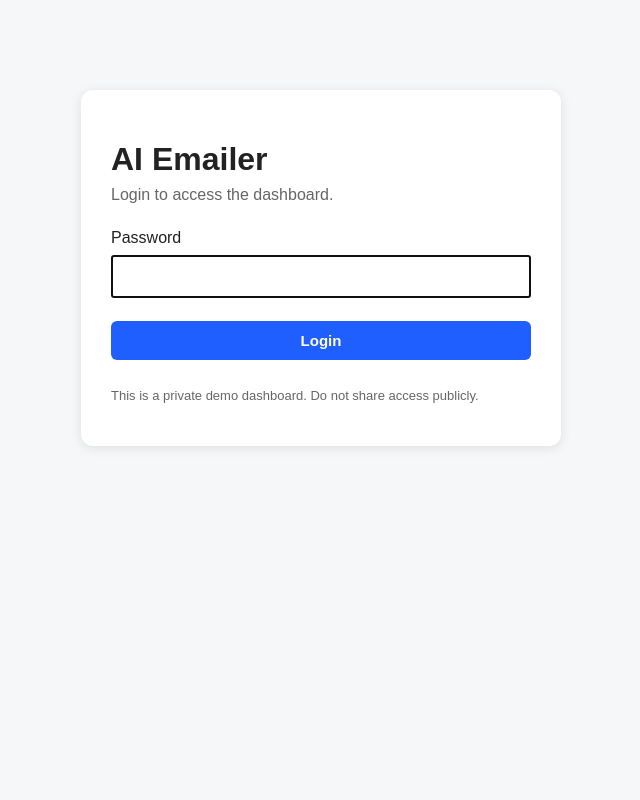
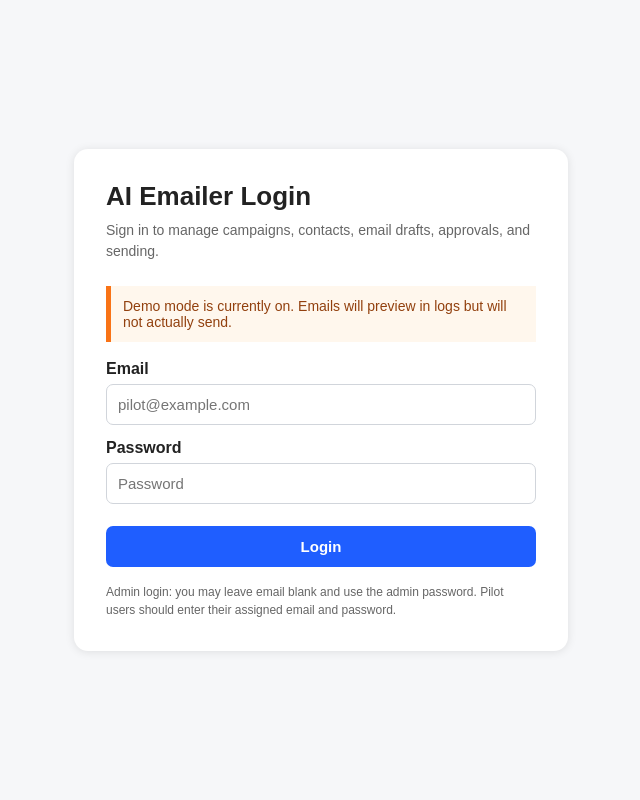
Before and after one commit to mmaynard82/AutoEmailer, a FastAPI app: page /login in a window 1280 px wide. Shown: the whole page, without its empty margins (319-959 px from the left). Run offline with FastAPI, Linux system fonts and the light colour scheme.

Commit message:
Add pilot login password hashing

```diff
--- a/app/main.py
+++ b/app/main.py
@@ -3,16 +3,18 @@ import hmac
 import hashlib
 from datetime import datetime
 from typing import List
+from urllib.parse import quote
 
 import pandas as pd
 from dotenv import load_dotenv
 from fastapi import FastAPI, Depends, UploadFile, File, HTTPException, Request, Form
 from fastapi.responses import RedirectResponse, HTMLResponse
 from fastapi.templating import Jinja2Templates
+from passlib.context import CryptContext
 from sqlmodel import Session, select
 
 from app.database import create_db_and_tables, get_session
-from app.models import Contact, Campaign, CadenceStep, EmailDraft, Suppression
+from app.models import Contact, Campaign, CadenceStep, EmailDraft, Suppression, AppUser
 from app.ai_writer import render_template_email
 from app.ses_sender import send_email_via_ses
 from app.hubspot_client import (
@@ -27,6 +29,7 @@ load_dotenv()
 app = FastAPI(title="AI Emailer MVP")
 
 templates = Jinja2Templates(directory="app/templates")
+pwd_context = CryptContext(schemes=["bcrypt"], deprecated="auto")
 
 DEMO_MODE = os.getenv("DEMO_MODE", "true").lower() == "true"
 ADMIN_PASSWORD = os.getenv("ADMIN_PASSWORD", "changeme")
@@ -37,6 +40,18 @@ APP_BASE_URL = os.getenv("APP_BASE_URL", "http://localhost:8000").rstrip("/")
 @app.on_event("startup")
 def on_startup():
     create_db_and_tables()
+
+
+# ------------------------------------------------------------
+# Redirect Helper
+# ------------------------------------------------------------
+
+def redirect_with_message(url: str, message: str):
+    separator = "&" if "?" in url else "?"
+    return RedirectResponse(
+        url=f"{url}{separator}message={quote(message)}",
+        status_code=303,
+    )
 
 
 # ------------------------------------------------------------
@@ -59,9 +74,24 @@ def is_logged_in(request: Request) -> bool:
     return hmac.compare_digest(token, expected_token)
 
 
+def current_user_email(request: Request) -> str:
+    return request.cookies.get("ai_emailer_user", "")
+
+
+def is_admin(request: Request) -> bool:
+    return current_user_email(request) == "admin"
+
+
 def require_dashboard_login(request: Request):
     if not is_logged_in(request):
         raise HTTPException(status_code=303, headers={"Location": "/login"})
+
+
+def require_admin_login(request: Request):
+    require_dashboard_login(request)
+
+    if not is_admin(request):
+        raise HTTPException(status_code=403, detail="Admin access required.")
 
 
 # ------------------------------------------------------------
@@ -123,26 +153,93 @@ def login_page(request: Request):
     return templates.TemplateResponse(
         request=request,
         name="login.html",
-        context={"error": ""},
+        context={
+            "error": "",
+            "demo_mode": DEMO_MODE,
+        },
     )
 
 
 @app.post("/login")
 def login_submit(
     request: Request,
+    email: str = Form(""),
     password: str = Form(...),
+    session: Session = Depends(get_session),
 ):
-    if password != ADMIN_PASSWORD:
+    """
+    Allows two login paths:
+    1. Admin login using ADMIN_PASSWORD. Email can be blank.
+    2. Pilot login using AppUser email/password.
+    """
+
+    # Admin fallback login
+    if password == ADMIN_PASSWORD:
+        response = RedirectResponse(url="/dashboard", status_code=303)
+        response.set_cookie(
+            key="ai_emailer_auth",
+            value=make_auth_token(),
+            httponly=True,
+            samesite="lax",
+            max_age=60 * 60 * 8,
+        )
+        response.set_cookie(
+            key="ai_emailer_user",
+            value="admin",
+            httponly=True,
+            samesite="lax",
+            max_age=60 * 60 * 8,
+        )
+        return response
+
+    # Pilot user login
+    email_clean = email.strip().lower()
+
+    if not email_clean:
         return templates.TemplateResponse(
             request=request,
             name="login.html",
-            context={"error": "Incorrect password."},
+            context={
+                "error": "Enter your email and password.",
+                "demo_mode": DEMO_MODE,
+            },
+        )
+
+    user = session.exec(
+        select(AppUser).where(AppUser.email == email_clean)
+    ).first()
+
+    if not user or not user.is_active:
+        return templates.TemplateResponse(
+            request=request,
+            name="login.html",
+            context={
+                "error": "Incorrect email or password.",
+                "demo_mode": DEMO_MODE,
+            },
+        )
+
+    if not pwd_context.verify(password, user.password_hash):
+        return templates.TemplateResponse(
+            request=request,
+            name="login.html",
+            context={
+                "error": "Incorrect email or password.",
+                "demo_mode": DEMO_MODE,
+            },
         )
 
     response = RedirectResponse(url="/dashboard", status_code=303)
     response.set_cookie(
         key="ai_emailer_auth",
         value=make_auth_token(),
+        httponly=True,
+        samesite="lax",
+        max_age=60 * 60 * 8,
+    )
+    response.set_cookie(
+        key="ai_emailer_user",
+        value=user.email,
         httponly=True,
         samesite="lax",
         max_age=60 * 60 * 8,
@@ -155,7 +252,135 @@ def login_submit(
 def logout():
     response = RedirectResponse(url="/login", status_code=303)
     response.delete_cookie("ai_emailer_auth")
+    response.delete_cookie("ai_emailer_user")
     return response
+
+
+# ------------------------------------------------------------
+# Admin Pilot User Management
+# ------------------------------------------------------------
+
+@app.get("/admin/pilot-users/new", response_class=HTMLResponse)
+def new_pilot_user_page(
+    request: Request,
+    message: str = "",
+):
+    require_admin_login(request)
+
+    return HTMLResponse(
+        content=f"""
+        <html>
+            <head>
+                <title>Create Pilot User</title>
+                <style>
+                    body {{
+                        font-family: Arial, sans-serif;
+                        background: #f6f7f9;
+                        padding: 40px;
+                    }}
+                    .card {{
+                        background: white;
+                        max-width: 560px;
+                        padding: 28px;
+                        border-radius: 12px;
+                        box-shadow: 0 1px 6px rgba(0,0,0,0.10);
+                    }}
+                    label {{
+                        display: block;
+                        font-weight: bold;
+                        margin-top: 14px;
+                    }}
+                    input {{
+                        width: 100%;
+                        padding: 10px;
+                        margin-top: 5px;
+                        box-sizing: border-box;
+                    }}
+                    button {{
+                        margin-top: 18px;
+                        padding: 10px 14px;
+                        background: #1f5eff;
+                        color: white;
+                        border: none;
+                        border-radius: 6px;
+                        font-weight: bold;
+                        cursor: pointer;
+                    }}
+                    a {{
+                        color: #1f5eff;
+                    }}
+                    .message {{
+                        background: #ecfdf5;
+                        border-left: 5px solid #047857;
+                        padding: 12px;
+                        margin-bottom: 18px;
+                    }}
+                </style>
+            </head>
+            <body>
+                <div class="card">
+                    <p><a href="/dashboard">Back to Dashboard</a></p>
+                    <h2>Create Pilot User</h2>
+
+                    {f'<div class="message">{message}</div>' if message else ''}
+
+                    <form method="post" action="/admin/pilot-users">
+                        <label>Name</label>
+                        <input type="text" name="name" placeholder="Pilot User">
+
+                        <label>Email</label>
+                        <input type="email" name="email" required placeholder="pilot@example.com">
+
+                        <label>Password</label>
+                        <input type="text" name="password" required placeholder="temporary-password">
+
+                        <button type="submit">Create Pilot User</button>
+                    </form>
+                </div>
+            </body>
+        </html>
+        """,
+        status_code=200,
+    )
+
+
+@app.post("/admin/pilot-users")
+def create_pilot_user(
+    request: Request,
+    email: str = Form(...),
+    password: str = Form(...),
+    name: str = Form("Pilot User"),
+    session: Session = Depends(get_session),
+):
+    require_admin_login(request)
+
+    email_clean = email.strip().lower()
+
+    existing = session.exec(
+        select(AppUser).where(AppUser.email == email_clean)
+    ).first()
+
+    if existing:
+        return redirect_with_message(
+            "/admin/pilot-users/new",
+            "Pilot user already exists.",
+        )
+
+    user = AppUser(
+        email=email_clean,
+        password_hash=pwd_context.hash(password),
+        name=name.strip() or "Pilot User",
+        role="pilot",
+        is_active=True,
+    )
+
+    session.add(user)
+    session.commit()
+
+    return redirect_with_message(
+        "/admin/pilot-users/new",
+        f"Pilot user created for {email_clean}.",
+    )
 
 
 # ------------------------------------------------------------
@@ -170,6 +395,7 @@ def home(request: Request):
         "message": "AI Emailer MVP is running",
         "dashboard": dashboard_link,
         "demo_mode": DEMO_MODE,
+        "logged_in_as": current_user_email(request),
         "next_steps": [
             "Login",
             "Create campaign",
@@ -413,6 +639,8 @@ def dashboard(
             "demo_mode": DEMO_MODE,
             "campaigns": campaign_rows,
             "analytics": analytics,
+            "current_user": current_user_email(request),
+            "is_admin": is_admin(request),
         },
     )
 
@@ -441,9 +669,9 @@ def dashboard_create_campaign(
     session.commit()
     session.refresh(campaign)
 
-    return RedirectResponse(
-        url=f"/dashboard/campaigns/{campaign.id}?message=Campaign created. Add an email step next.",
-        status_code=303,
+    return redirect_with_message(
+        f"/dashboard/campaigns/{campaign.id}",
+        "Campaign created. Add an email step next.",
     )
 
 
@@ -469,6 +697,8 @@ def campaign_detail(
             "steps": steps,
             "drafts": draft_rows,
             "stats": stats,
+            "current_user": current_user_email(request),
+            "is_admin": is_admin(request),
         },
     )
 
@@ -493,9 +723,9 @@ def edit_campaign(
     session.add(campaign)
     session.commit()
 
-    return RedirectResponse(
-        url=f"/dashboard/campaigns/{campaign_id}?message=Campaign settings updated.",
-        status_code=303,
+    return redirect_with_message(
+        f"/dashboard/campaigns/{campaign_id}",
+        "Campaign settings updated.",
     )
 
 
@@ -536,9 +766,9 @@ def add_campaign_step(
     session.add(step)
     session.commit()
 
-    return RedirectResponse(
-        url=f"/dashboard/campaigns/{campaign_id}?message=Email step added.",
-        status_code=303,
+    return redirect_with_message(
+        f"/dashboard/campaigns/{campaign_id}",
+        "Email step added.",
     )
 
 
@@ -575,9 +805,9 @@ def edit_campaign_step(
     session.add(step)
     session.commit()
 
-    return RedirectResponse(
-        url=f"/dashboard/campaigns/{step.campaign_id}?message=Email step updated. Existing drafts are not changed automatically.",
-        status_code=303,
+    return redirect_with_message(
+        f"/dashboard/campaigns/{step.campaign_id}",
+        "Email step updated. Existing drafts are not changed automatically.",
     )
 
 
@@ -601,17 +831,17 @@ def delete_campaign_step(
     ).all()
 
     if existing_drafts:
-        return RedirectResponse(
-            url=f"/dashboard/campaigns/{campaign_id}?message=Cannot delete this step because drafts already exist for it.",
-            status_code=303,
+        return redirect_with_message(
+            f"/dashboard/campaigns/{campaign_id}",
+            "Cannot delete this step because drafts already exist for it.",
         )
 
     session.delete(step)
     session.commit()
 
-    return RedirectResponse(
-        url=f"/dashboard/campaigns/{campaign_id}?message=Email step deleted.",
-        status_code=303,
+    return redirect_with_message(
+        f"/dashboard/campaigns/{campaign_id}",
+        "Email step deleted.",
     )
 
 
@@ -681,9 +911,9 @@ async def upload_campaign_contacts(
 
     session.commit()
 
-    return RedirectResponse(
-        url=f"/dashboard/campaigns/{campaign_id}?message=Imported {imported} contacts into {campaign.name}. Skipped {skipped}.",
-        status_code=303,
+    return redirect_with_message(
+        f"/dashboard/campaigns/{campaign_id}",
+        f"Imported {imported} contacts into {campaign.name}. Skipped {skipped}.",
     )
 
 
@@ -721,9 +951,9 @@ def dashboard_unsubscribe_contact(
 
     safe_update_hubspot_dnc(contact.email)
 
-    return RedirectResponse(
-        url=f"/dashboard/campaigns/{campaign_id}?message=Contact unsubscribed, suppressed, and HubSpot DNC update attempted.",
-        status_code=303,
+    return redirect_with_message(
+        f"/dashboard/campaigns/{campaign_id}",
+        "Contact unsubscribed, suppressed, and HubSpot DNC update attempted.",
     )
 
 
@@ -745,9 +975,9 @@ def import_hubspot_to_campaign(
     try:
         hubspot_data = get_hubspot_contacts(limit=limit)
     except Exception as e:
-        return RedirectResponse(
-            url=f"/dashboard/campaigns/{campaign_id}?message=HubSpot import failed: {str(e)}",
-            status_code=303,
+        return redirect_with_message(
+            f"/dashboard/campaigns/{campaign_id}",
+            f"HubSpot import failed: {str(e)}",
         )
 
     imported = 0
@@ -789,9 +1019,9 @@ def import_hubspot_to_campaign(
 
     session.commit()
 
-    return RedirectResponse(
-        url=f"/dashboard/campaigns/{campaign_id}?message=Imported {imported} HubSpot contacts into {campaign.name}. Skipped {skipped}.",
-        status_code=303,
+    return redirect_with_message(
+        f"/dashboard/campaigns/{campaign_id}",
+        f"Imported {imported} HubSpot contacts into {campaign.name}. Skipped {skipped}.",
     )
 
 
@@ -848,12 +1078,9 @@ def export_campaign_to_hubspot(
             failed += 1
             print(f"HubSpot export exception for {contact.email}: {e}")
 
-    return RedirectResponse(
-        url=(
-            f"/dashboard/campaigns/{campaign_id}?message="
-            f"HubSpot export complete. Created {created}, updated {updated}, skipped {skipped}, failed {failed}."
-        ),
-        status_code=303,
+    return redirect_with_message(
+        f"/dashboard/campaigns/{campaign_id}",
+        f"HubSpot export complete. Created {created}, updated {updated}, skipped {skipped}, failed {failed}.",
     )
 
 
@@ -888,17 +1115,17 @@ def generate_campaign_drafts(
         try:
             selected_step_id = int(cadence_step_id)
         except ValueError:
-            return RedirectResponse(
-                url=f"/dashboard/campaigns/{campaign_id}?message=Invalid email step selected.",
-                status_code=303,
+            return redirect_with_message(
+                f"/dashboard/campaigns/{campaign_id}",
+                "Invalid email step selected.",
             )
 
         selected_step = session.get(CadenceStep, selected_step_id)
 
         if not selected_step or selected_step.campaign_id != campaign_id:
-            return RedirectResponse(
-                url=f"/dashboard/campaigns/{campaign_id}?message=Selected email step not found for this campaign.",
-                status_code=303,
+            return redirect_with_message(
+                f"/dashboard/campaigns/{campaign_id}",
+                "Selected email step not found for this campaign.",
             )
 
         steps = [selected_step]
@@ -906,15 +1133,15 @@ def generate_campaign_drafts(
     steps = sorted(steps, key=lambda step: step.step_number)
 
     if not contacts:
-        return RedirectResponse(
-            url=f"/dashboard/campaigns/{campaign_id}?message=No contacts found. Upload contacts to this campaign first.",
-            status_code=303,
+        return redirect_with_message(
+            f"/dashboard/campaigns/{campaign_id}",
+            "No contacts found. Upload contacts to this campaign first.",
         )
 
     if not steps:
-        return RedirectResponse(
-            url=f"/dashboard/campaigns/{campaign_id}?message=No email steps found. Add an email step first.",
-            status_code=303,
+        return redirect_with_message(
+            f"/dashboard/campaigns/{campaign_id}",
+            "No email steps found. Add an email step first.",
         )
 
     created = 0
@@ -974,14 +1201,11 @@ def generate_campaign_drafts(
 
     session.commit()
 
-    if cadence_step_id == "all":
-        selected_label = "all email steps"
-    else:
-        selected_label = "selected email step only"
+    selected_label = "all email steps" if cadence_step_id == "all" else "selected email step only"
 
-    return RedirectResponse(
-        url=f"/dashboard/campaigns/{campaign_id}?message=Created {created} drafts for {selected_label}. Skipped {skipped} existing drafts.",
-        status_code=303,
+    return redirect_with_message(
+        f"/dashboard/campaigns/{campaign_id}",
+        f"Created {created} drafts for {selected_label}. Skipped {skipped} existing drafts.",
     )
 
 
@@ -1011,9 +1235,9 @@ def approve_all_campaign_drafts(
 
     session.commit()
 
-    return RedirectResponse(
-        url=f"/dashboard/campaigns/{campaign_id}?message=Approved {approved_count} drafts for {campaign.name}.",
-        status_code=303,
+    return redirect_with_message(
+        f"/dashboard/campaigns/{campaign_id}",
+        f"Approved {approved_count} drafts for {campaign.name}.",
     )
 
 
@@ -1045,9 +1269,9 @@ def approve_campaign_day(
 
     session.commit()
 
-    return RedirectResponse(
-        url=f"/dashboard/campaigns/{campaign_id}?message=Approved {approved_count} drafts for Day {send_day}.",
-        status_code=303,
+    return redirect_with_message(
+        f"/dashboard/campaigns/{campaign_id}",
+        f"Approved {approved_count} drafts for Day {send_day}.",
     )
 
 
@@ -1072,9 +1296,9 @@ def approve_single_draft(
     session.add(draft)
     session.commit()
 
-    return RedirectResponse(
-        url=f"/dashboard/campaigns/{draft.campaign_id}?message=Draft approved.",
-        status_code=303,
+    return redirect_with_message(
+        f"/dashboard/campaigns/{draft.campaign_id}",
+        "Draft approved.",
     )
 
 
@@ -1104,6 +1328,8 @@ def dashboard_edit_draft_page(
             "campaign": campaign,
             "step": step,
             "demo_mode": DEMO_MODE,
+            "current_user": current_user_email(request),
+            "is_admin": is_admin(request),
         },
     )
 
@@ -1133,9 +1359,9 @@ def dashboard_save_draft_edit(
     session.add(draft)
     session.commit()
 
-    return RedirectResponse(
-        url=f"/dashboard/campaigns/{draft.campaign_id}?message=Draft saved. Re-approval required.",
-        status_code=303,
+    return redirect_with_message(
+        f"/dashboard/campaigns/{draft.campaign_id}",
+        "Draft saved. Re-approval required.",
     )
 
 
@@ -1182,9 +1408,9 @@ def send_single_draft(
     )
 
     if DEMO_MODE:
-        return RedirectResponse(
-            url=f"/dashboard/campaigns/{campaign_id}?message=Demo mode is on. Email was previewed in logs but not sent.",
-            status_code=303,
+        return redirect_with_message(
+            f"/dashboard/campaigns/{campaign_id}",
+            "Demo mode is on. Email was previewed in logs but not sent.",
         )
 
     draft.sent = True
@@ -1193,9 +1419,9 @@ def send_single_draft(
     session.add(draft)
     session.commit()
 
-    return RedirectResponse(
-        url=f"/dashboard/campaigns/{campaign_id}?message=Email sent.",
-        status_code=303,
+    return redirect_with_message(
+        f"/dashboard/campaigns/{campaign_id}",
+        "Email sent.",
     )
 
 
@@ -1283,9 +1509,9 @@ def send_campaign_day(
     if errors:
         message += f" Errors: {len(errors)}. Check logs."
 
-    return RedirectResponse(
-        url=f"/dashboard/campaigns/{campaign_id}?message={message}",
-        status_code=303,
+    return redirect_with_message(
+        f"/dashboard/campaigns/{campaign_id}",
+        message,
     )
 
 
--- a/app/templates/login.html
+++ b/app/templates/login.html
@@ -1,7 +1,7 @@
 <!DOCTYPE html>
 <html>
 <head>
-    <title>AI Emailer Login</title>
+    <title>Login - AI Emailer</title>
     <style>
         body {
             font-family: Arial, sans-serif;
@@ -11,76 +11,127 @@
             padding: 0;
         }
 
-        .container {
-            max-width: 420px;
-            margin: 90px auto;
+        .page {
+            min-height: 100vh;
+            display: flex;
+            align-items: center;
+            justify-content: center;
+            padding: 30px;
+            box-sizing: border-box;
+        }
+
+        .card {
             background: white;
-            padding: 30px;
-            border-radius: 12px;
-            box-shadow: 0 2px 12px rgba(0,0,0,0.1);
+            width: 100%;
+            max-width: 430px;
+            padding: 32px;
+            border-radius: 14px;
+            box-shadow: 0 1px 10px rgba(0,0,0,0.10);
         }
 
         h1 {
+            margin-top: 0;
             margin-bottom: 8px;
+            font-size: 26px;
         }
 
         .subtitle {
             color: #666;
-            margin-bottom: 25px;
+            font-size: 14px;
+            margin-bottom: 24px;
+            line-height: 1.5;
         }
 
-        input, button {
+        label {
+            display: block;
+            font-weight: bold;
+            margin-top: 14px;
+            margin-bottom: 6px;
+        }
+
+        input {
             width: 100%;
             padding: 11px;
-            margin-top: 8px;
-            margin-bottom: 15px;
             box-sizing: border-box;
             font-size: 15px;
+            border: 1px solid #d1d5db;
+            border-radius: 7px;
         }
 
         button {
+            width: 100%;
+            margin-top: 22px;
+            padding: 12px 14px;
             background: #1f5eff;
             color: white;
             border: none;
-            border-radius: 6px;
+            border-radius: 7px;
             font-weight: bold;
+            font-size: 15px;
             cursor: pointer;
         }
 
         .error {
-            background: #ffe8e8;
-            border-left: 5px solid #b00020;
+            background: #fef2f2;
+            border-left: 5px solid #b91c1c;
+            color: #991b1b;
             padding: 12px;
             margin-bottom: 18px;
-            color: #7a0015;
+            font-size: 14px;
+        }
+
+        .demo {
+            background: #fff7ed;
+            border-left: 5px solid #f97316;
+            padding: 12px;
+            margin-bottom: 18px;
+            font-size: 14px;
+            color: #92400e;
         }
 
         .small {
             color: #666;
-            font-size: 13px;
+            font-size: 12px;
+            line-height: 1.5;
+            margin-top: 16px;
         }
     </style>
 </head>
 <body>
 
-<div class="container">
-    <h1>AI Emailer</h1>
-    <div class="subtitle">Login to access the dashboard.</div>
+<div class="page">
+    <div class="card">
+        <h1>AI Emailer Login</h1>
+
+        <div class="subtitle">
+            Sign in to manage campaigns, contacts, email drafts, approvals, and sending.
+        </div>
+
+        {% if demo_mode %}
+            <div class="demo">
+                Demo mode is currently on. Emails will preview in logs but will not actually send.
+            </div>
+        {% endif %}
 
         {% if error %}
             <div class="error">{{ error }}</div>
         {% endif %}
 
         <form method="post" action="/login">
+            <label>Email</label>
+            <input type="email" name="email" placeholder="pilot@example.com">
+
             <label>Password</label>
-        <input type="password" name="password" required autofocus>
+            <input type="password" name="password" required placeholder="Password">
 
             <button type="submit">Login</button>
         </form>
 
-    <p class="small">
-        This is a private demo dashboard. Do not share access publicly.
-    </p>
+        <div class="small">
+            Admin login: you may leave email blank and use the admin password.
+            Pilot users should enter their assigned email and password.
+        </div>
+    </div>
 </div>
 
 </body>
--- a/requirements.txt
+++ b/requirements.txt
@@ -11,3 +11,5 @@ jinja2
 requests
 google-genai
 beautifulsoup4
+psycopg2-binary
+passlib[bcrypt]
```
Also changed, not shown: app/database.py (+10 -2 lines), app/models.py (+12 -0 lines). Lines whose indentation alone changed are shown as unchanged.
